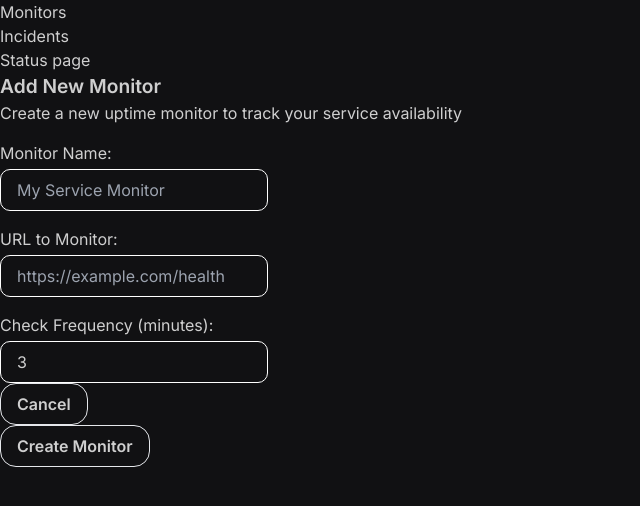
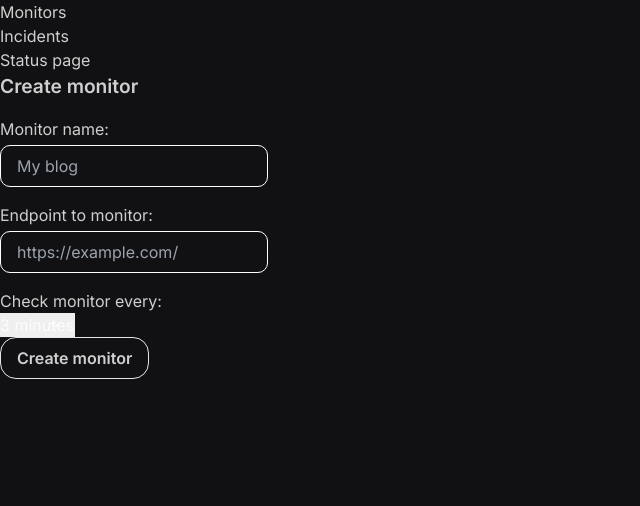
Before and after one commit to sabinabale/curly, a Next.js app: page /monitor/add-monitor in a window 1280 px wide. Shown: the top 506 px of the page, without its empty margins (0-640 px from the left). Built offline with nearby package versions, Linux system fonts and the light colour scheme.

Commit message:
update ui create monitor form

```diff
--- a/package.json
+++ b/package.json
@@ -13,10 +13,13 @@
     "@supabase/auth-helpers-nextjs": "^0.10.0",
     "@supabase/supabase-js": "^2.46.1",
     "@upstash/qstash": "^2.7.14",
+    "class-variance-authority": "^0.7.0",
+    "clsx": "^2.1.1",
     "next": "15.0.2",
     "prisma": "^5.21.1",
     "react": "19.0.0-rc-02c0e824-20241028",
-    "react-dom": "19.0.0-rc-02c0e824-20241028"
+    "react-dom": "19.0.0-rc-02c0e824-20241028",
+    "tailwind-merge": "^2.5.4"
   },
   "devDependencies": {
     "eslint": "^8",
--- a/src/app/globals.css
+++ b/src/app/globals.css
@@ -36,6 +36,10 @@
   100% {
     box-shadow: 0 0 0 0 rgba(32, 149, 77, 0);
   }
+}
+
+* {
+  box-sizing: border-box;
 }
 
 .pulsing-shadow {
@@ -91,6 +95,7 @@ button:hover {
 
 input {
   all: unset;
+  box-sizing: border-box;
   display: block;
   padding-block: 0.5rem;
   padding-inline: 1rem;
@@ -103,3 +108,12 @@ label {
   padding-top: 16px;
   display: block;
 }
+
+select {
+  appearance: none; /* Removes the default arrow */
+  -webkit-appearance: none; /* For Safari */
+  -moz-appearance: none; /* For Firefox */
+  background-image: url("../assets/icons/chevron-down.svg");
+  background-repeat: no-repeat;
+  background-position: right 8px center;
+}
--- a/src/components/monitors/AddMonitorForm.js
+++ b/src/components/monitors/AddMonitorForm.js
@@ -1,6 +1,9 @@
 "use client";
 import React, { useState } from "react";
 import { useRouter } from "next/navigation";
+import { Input, Select } from "@/components/ui/Input";
+import { InputLabel } from "@/components/ui/InputLabel";
+import { Button } from "@/components/ui/Button";
 
 export default function AddMonitorForm() {
   const router = useRouter();
@@ -77,61 +80,48 @@ export default function AddMonitorForm() {
   };
 
   return (
-    <div>
-      <h1>Add New Monitor</h1>
-      <p>Create a new uptime monitor to track your service availability</p>
+    <div className="w-[500px]">
+      <h1>Create monitor</h1>
 
       <form onSubmit={handleSubmit}>
         {error && <div style={{ color: "red" }}>{error}</div>}
 
         <div>
-          <label htmlFor="name">Monitor Name:</label>
-          <input
+          <InputLabel htmlFor="name">Monitor name:</InputLabel>
+          <Input
             id="name"
             name="name"
             value={formData.name}
             onChange={handleInputChange}
-            placeholder="My Service Monitor"
+            placeholder="My blog"
             disabled={loading}
           />
         </div>
 
         <div>
-          <label htmlFor="url">URL to Monitor:</label>
-          <input
+          <InputLabel htmlFor="url">Endpoint to monitor:</InputLabel>
+          <Input
             id="url"
             name="url"
             value={formData.url}
             onChange={handleInputChange}
-            placeholder="https://example.com/health"
+            placeholder="https://example.com/"
             disabled={loading}
           />
         </div>
 
         <div>
-          <label htmlFor="frequency">Check Frequency (minutes):</label>
-          <input
-            id="frequency"
-            name="frequency"
-            type="number"
-            min="1"
-            value={formData.frequency}
-            onChange={handleInputChange}
-            disabled={loading}
-          />
+          <InputLabel htmlFor="numberSelect">Check monitor every:</InputLabel>
+          <Select id="numberSelect" name="number">
+            <option value="3">3 minutes</option>
+            <option value="5">5 minutes</option>
+          </Select>
         </div>
 
         <div className="mt-8 flex gap-4">
-          <button
-            type="button"
-            onClick={() => router.back()}
-            disabled={loading}
-          >
-            Cancel
-          </button>
-          <button type="submit" disabled={loading}>
-            {loading ? "Creating..." : "Create Monitor"}
-          </button>
+          <Button type="submit" disabled={loading}>
+            {loading ? "Creating..." : "Create monitor"}
+          </Button>
         </div>
       </form>
     </div>
--- /dev/null
+++ b/src/components/ui/Button.js
@@ -0,0 +1,50 @@
+import * as React from "react";
+import { cn } from "@/utils/cn";
+import { cva } from "class-variance-authority";
+import { Slot } from "@/components/ui/Slot";
+
+const buttonVariants = cva(
+  "inline-flex w-fit items-center justify-center whitespace-nowrap rounded-2xl flex-shrink-0 text-[14px] font-medium focus-visible:outline-none focus-visible:ring-2 focus-visible:ring-black focus-visible:ring-offset-2 disabled:pointer-events-none disabled:opacity-40 transition-all duration-200 ease-in-out",
+  {
+    variants: {
+      variant: {
+        primary:
+          "bg-[#86efac] border-[#4ade80] text-[#052e16] hover:bg-opacity/90 w-fit",
+        secondary:
+          "border-transparent text-[#86efac] hover:bg-opacity/90 w-fit",
+        destructive: "text-red-600 hover:opacity-70",
+        link: "text-cyan-600 underline underline-offset-2 hover:text-cyan-800",
+        icon: "bg-none border-none hover:opacity-40",
+        table:
+          "font-[500] text-black/70 hover:text-black w-full text-gray-500 text-sm text-left flex items-center group",
+      },
+      size: {
+        default: "py-1.5 px-3",
+        none: "p-0",
+        small: "py-1 px-2",
+        table: "py-2 px-4",
+      },
+    },
+    defaultVariants: {
+      variant: "primary",
+    },
+  }
+);
+
+const Button = React.forwardRef(
+  ({ className, variant, size, asChild = false, onClick, ...props }, ref) => {
+    const Comp = asChild ? Slot : "button";
+    return (
+      <Comp
+        className={cn(buttonVariants({ variant, size, className }))}
+        ref={ref}
+        onClick={onClick}
+        {...props}
+      />
+    );
+  }
+);
+
+Button.displayName = "Button";
+
+export { Button, buttonVariants };
--- /dev/null
+++ b/src/components/ui/Input.js
@@ -0,0 +1,37 @@
+import React from "react";
+import { cva } from "class-variance-authority";
+
+const sharedVariants = cva(
+  "w-full border rounded-lg mt-1 px-3 h-[36px] transition-all duration-300 ease-out bg-transparent text-sm",
+  {
+    variants: {
+      variant: {
+        general:
+          "border-green-300 hover:border-green-500 focus:border-green-500 focus:outline-2 focus:outline-green-300 focus:outline-offset-2",
+        error:
+          "border-red-500 hover:border-red-600 focus:border-red-600 focus:outline-2 focus:outline-red-600 focus:outline-offset-2",
+        success:
+          "border-green-500 hover:border-green-600 focus:border-green-600 focus:outline-2 focus:outline-green-600 focus:outline-offset-2",
+      },
+    },
+    defaultVariants: {
+      variant: "general",
+    },
+  }
+);
+
+const Input = ({ className, variant, ...props }) => {
+  return (
+    <input className={sharedVariants({ variant, className })} {...props} />
+  );
+};
+
+const Select = ({ className, variant, children, ...props }) => {
+  return (
+    <select className={sharedVariants({ variant, className })} {...props}>
+      {children}
+    </select>
+  );
+};
+
+export { Input, Select, sharedVariants };
--- /dev/null
+++ b/src/components/ui/InputLabel.js
@@ -0,0 +1,25 @@
+import React from "react";
+import { cva } from "class-variance-authority";
+
+const labelVariants = cva("block ml-1 font-normal", {
+  variants: {
+    variant: {
+      auth: "text-white/60 text-[13px]",
+      general: "text-white/80 text-sm",
+    },
+  },
+  defaultVariants: {
+    variant: "auth",
+  },
+});
+
+function InputLabel({ children, variant, className, ...props }) {
+  return (
+    <label className={labelVariants({ variant, className })} {...props}>
+      {children}
+    </label>
+  );
+}
+
+export { InputLabel, labelVariants };
+export default InputLabel;
--- /dev/null
+++ b/src/components/ui/Slot.js
@@ -0,0 +1,6 @@
+import React from "react";
+
+export const Slot = (props) => {
+  const { children, ...otherProps } = props;
+  return React.cloneElement(children, otherProps);
+};
--- /dev/null
+++ b/src/utils/cn.js
@@ -0,0 +1,6 @@
+import { clsx } from "clsx";
+import { twMerge } from "tailwind-merge";
+
+export function cn(...inputs) {
+  return twMerge(clsx(inputs));
+}
```
Also changed, not shown: src/assets/icons/chevron-down.svg (added), 1 other file (tests, documents, lock files or other folders).
